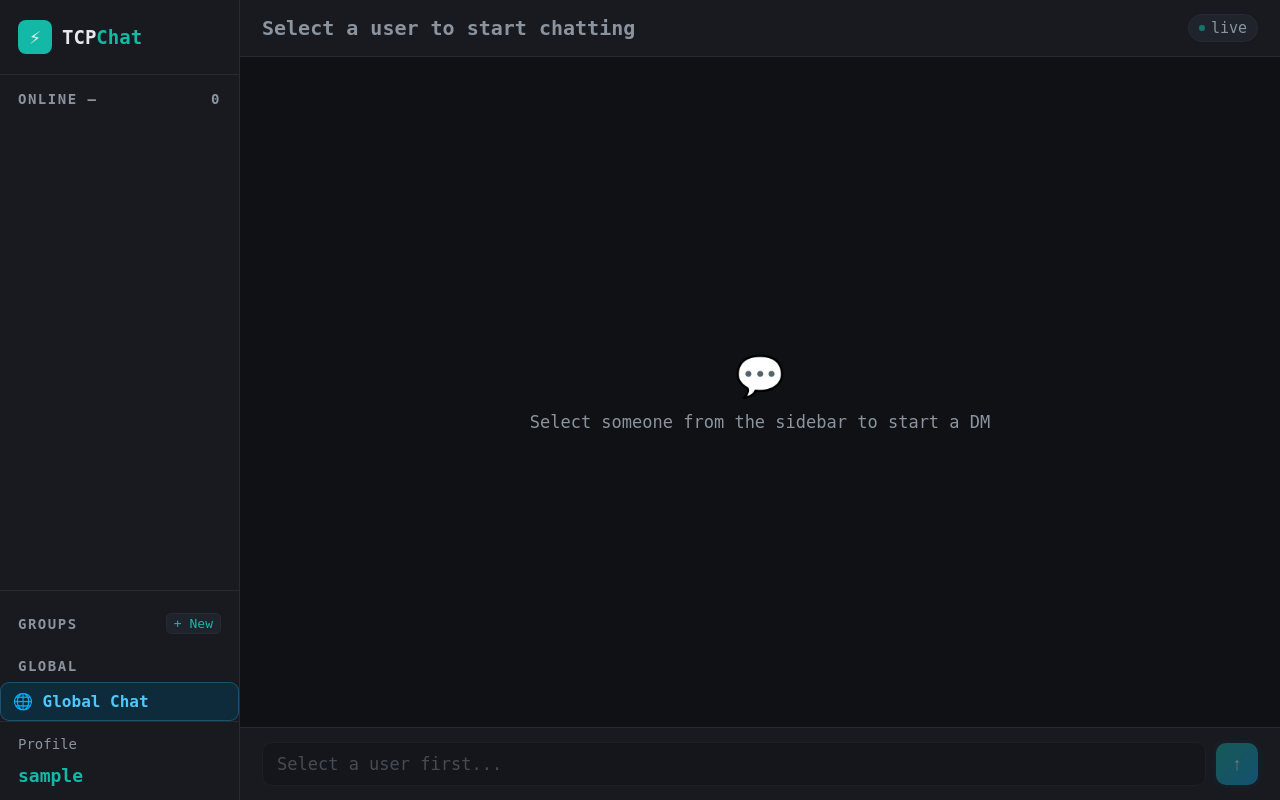
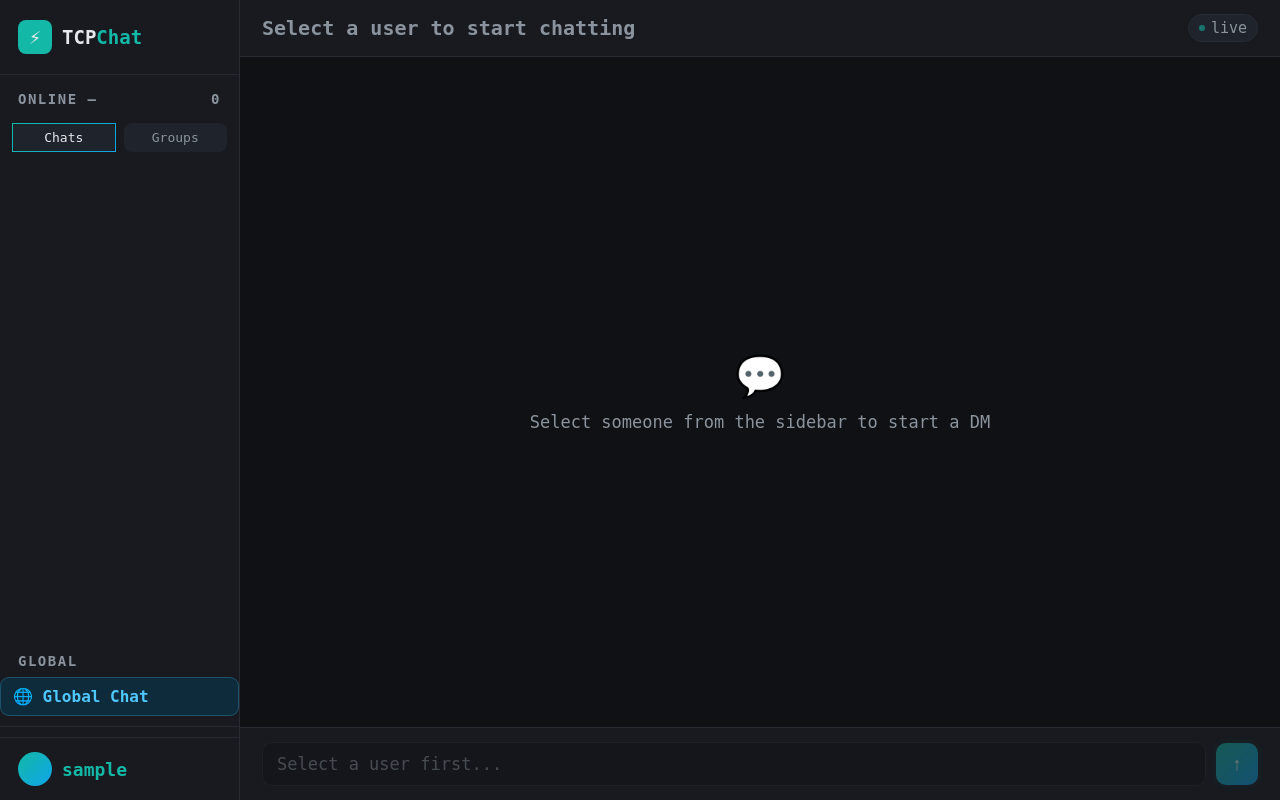
Before and after one commit to ishfak-akbar/echo-net-chat-room, a Flask app: template templates/chat.html in a window 1280 px wide. Run offline with Flask 3, Linux system fonts and the light colour scheme; the template is opened without the code that fills it: most values are stand-ins (such as "Sample title", 1, 10 or a date in 2020); some libraries are stand-ins or nearby versions.

Commit message:
Add Chats/Groups toggle and fix sidebar layout

```diff
--- a/templates/chat.html
+++ b/templates/chat.html
@@ -70,6 +70,11 @@
         align-items: center;
         gap: 10px;
       }
+      .sidebar-divider {
+        height: 1px;
+        background: var(--border);
+        margin: 10px 0;
+      }
       .logo-box {
         width: 34px;
         height: 34px;
@@ -113,6 +118,47 @@
         list-style: none;
         padding: 0 8px;
         overflow-y: auto;
+      }
+      #user-list {
+        flex: 1;
+      }
+
+      #groups-section {
+        flex: 1;
+        display: flex;
+        flex-direction: column;
+      }
+      #group-list {
+        flex: 1;
+      }
+      .toggle-tabs {
+        display: flex;
+        gap: 8px;
+        padding: 8px 12px;
+      }
+
+      .tab {
+        flex: 1;
+        padding: 6px 0;
+        font-family: inherit;
+        font-size: 13px;
+        border-radius: 8px;
+        cursor: pointer;
+        border: 1px solid transparent;
+        background: var(--surface2);
+        color: var(--muted);
+        transition: 0.2s;
+      }
+
+      .tab.active {
+        border: 1px solid;
+        border-image: linear-gradient(135deg, #14b8a6, #0ea5e9) 1;
+        color: var(--text);
+      }
+
+      .tab:hover {
+        background: linear-gradient(135deg, #14b8a6, #0ea5e9);
+        color: #fff;
       }
       #user-list {
         flex: 1;
@@ -321,16 +367,23 @@
         border-bottom-left-radius: 3px;
         color: #a0dcff;
       }
+      .msg-global {
+        align-self: flex-start;
+        background: linear-gradient(135deg, #0d2b3a, #123f55);
+        border: 1px solid var(--global-bdr);
+        color: #a0dcff;
+        border-radius: 12px;
+        padding: 9px 14px;
+        max-width: 68%;
+      }
+
       .msg-global-mine {
         align-self: flex-end;
-        background: #0a1f2e;
+        background: linear-gradient(135deg, #0a1f2e, #0d3a4f);
         border: 1px solid var(--global-bdr);
-        border-bottom-right-radius: 3px;
-      }
-      .msg-time {
-        font-size: 14px;
-        color: var(--muted);
-        margin-top: 3px;
+        border-radius: 12px;
+        padding: 9px 14px;
+        max-width: 68%;
       }
       .msg-sender {
         font-size: 14px;
@@ -505,8 +558,7 @@
         border: 1px solid var(--border) !important;
       }
       #groups-section {
-        border-top: 1px solid var(--border);
-        padding-top: 6px;
+        display: none;
       }
     </style>
   </head>
@@ -554,6 +606,14 @@
         <div class="logo-name">TCP<span>Chat</span></div>
       </div>
       <div class="section-label">Online — <span id="online-count">0</span></div>
+      <div class="toggle-tabs">
+        <button id="tab-chats" class="tab active" onclick="showChats()">
+          Chats
+        </button>
+        <button id="tab-groups" class="tab" onclick="showGroups()">
+          Groups
+        </button>
+      </div>
       <ul id="user-list"></ul>
 
       <div id="groups-section">
@@ -569,9 +629,12 @@
         🌐 Global Chat
       </div>
 
+      <div class="sidebar-divider"></div>
       <div class="sidebar-footer">
-        <div class="my-label">Profile</div>
-        <div class="my-nick">{{ nickname }}</div>
+        <div style="display: flex; align-items: center; gap: 10px">
+          <div class="avatar"></div>
+          <div class="my-nick">{{ nickname }}</div>
+        </div>
       </div>
     </aside>
 
@@ -785,7 +848,20 @@
           li.id = `group-${gname}`;
           if (mode === "group" && groupTarget === gname)
             li.classList.add("active");
-          li.innerHTML = `<span class="gdot"></span>${gname}`;
+          li.innerHTML = `
+            <div style="display:flex;align-items:center;gap:10px;min-width:0;">
+              <div class="avatar"></div>
+              <div style="display:flex;flex-direction:column;min-width:0;">
+                <span>${gname}</span>
+                <span style="font-size:12px;color:var(--muted);">
+                  ${groupConversations[gname]?.slice(-1)[0]?.msg || "No messages yet"}
+                </span>
+              </div>
+            </div>
+            <span style="font-size:12px;color:var(--muted);">
+              ${groupConversations[gname]?.slice(-1)[0]?.time || "--:--"}
+            </span>
+          `;
           li.onclick = () => openGroup(gname);
           gl.appendChild(li);
         });
@@ -975,6 +1051,21 @@
 
         box.scrollTop = box.scrollHeight;
       }
+      function showChats() {
+        document.getElementById("user-list").style.display = "block";
+        document.getElementById("groups-section").style.display = "none";
+
+        document.getElementById("tab-chats").classList.add("active");
+        document.getElementById("tab-groups").classList.remove("active");
+      }
+
+      function showGroups() {
+        document.getElementById("user-list").style.display = "none";
+        document.getElementById("groups-section").style.display = "block";
+
+        document.getElementById("tab-groups").classList.add("active");
+        document.getElementById("tab-chats").classList.remove("active");
+      }
 
       function openGroupModal() {
         document.getElementById("group-overlay").classList.add("show");
@@ -999,6 +1090,7 @@
         socket.emit("create_group", { name, members });
         closeGroupModal();
       }
+      showChats();
     </script>
   </body>
 </html>
```
